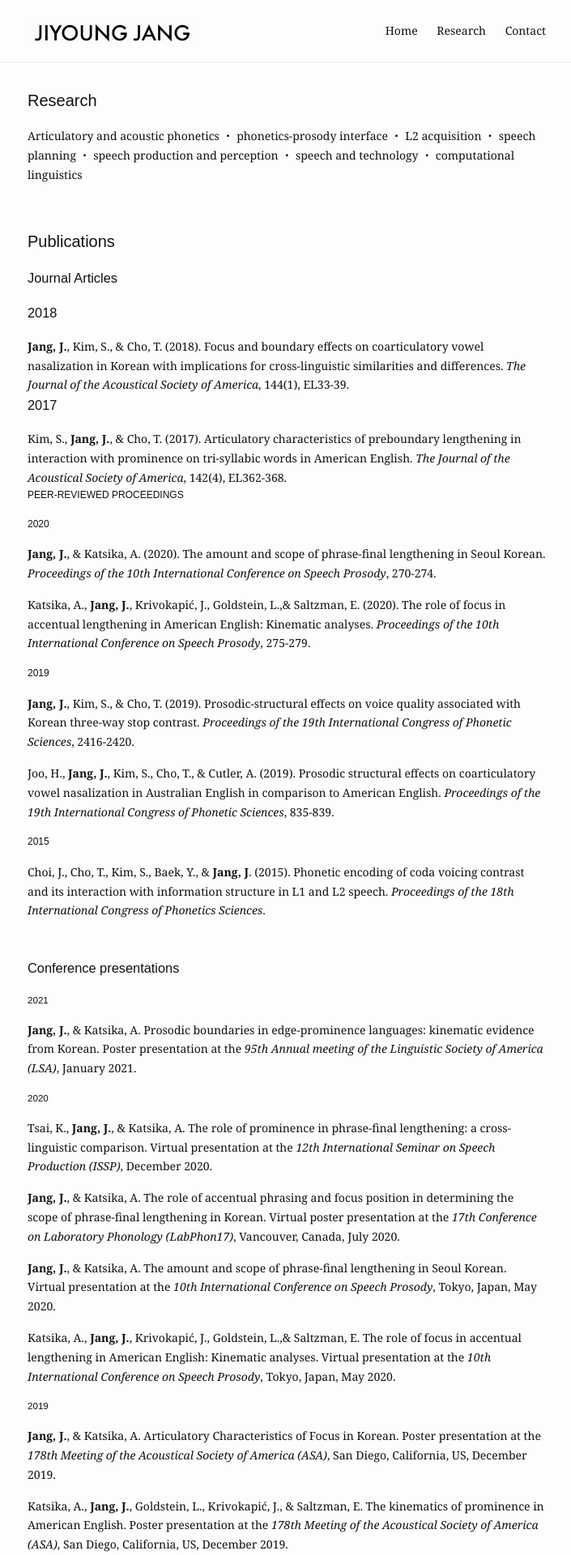
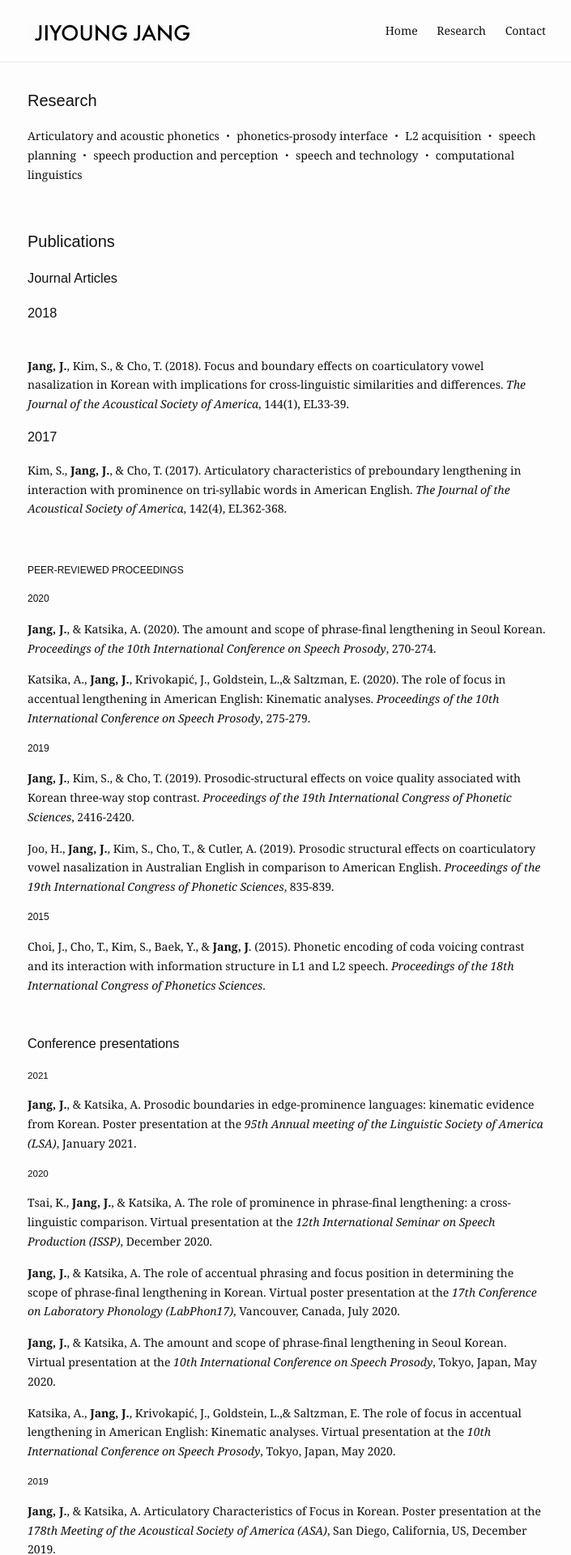
Before and after one commit to jiyoungj/jiyoungj.github.io, a Jekyll site: the page built from research.md, in a window 1280 px wide. Shown: the top 1920 px of the page at 81% size, without its empty margins (286-991 px from the left). Built offline with Jekyll 4.4.1, drawn with Linux system fonts in a browser that asks for light colours.

Commit message:
Update research.md

```diff
--- a/research.md
+++ b/research.md
@@ -13,8 +13,7 @@ Articulatory and acoustic phonetics ・ phonetics-prosody interface ・ L2 acqui
 
  <h3>Journal Articles</h3>
 
-  <h3>2018</h3>
-  <div class="smallspace">
+  <h3>2018</h3><div class="smallspace"><br></div>
    <b>Jang, J.</b>, Kim, S., & Cho, T. (2018). Focus and boundary effects on coarticulatory vowel nasalization in Korean with implications for cross-linguistic similarities and differences. <em>The Journal of the Acoustical Society of America</em>, 144(1), EL33-39.
 
   <h3>2017</h3>
```
